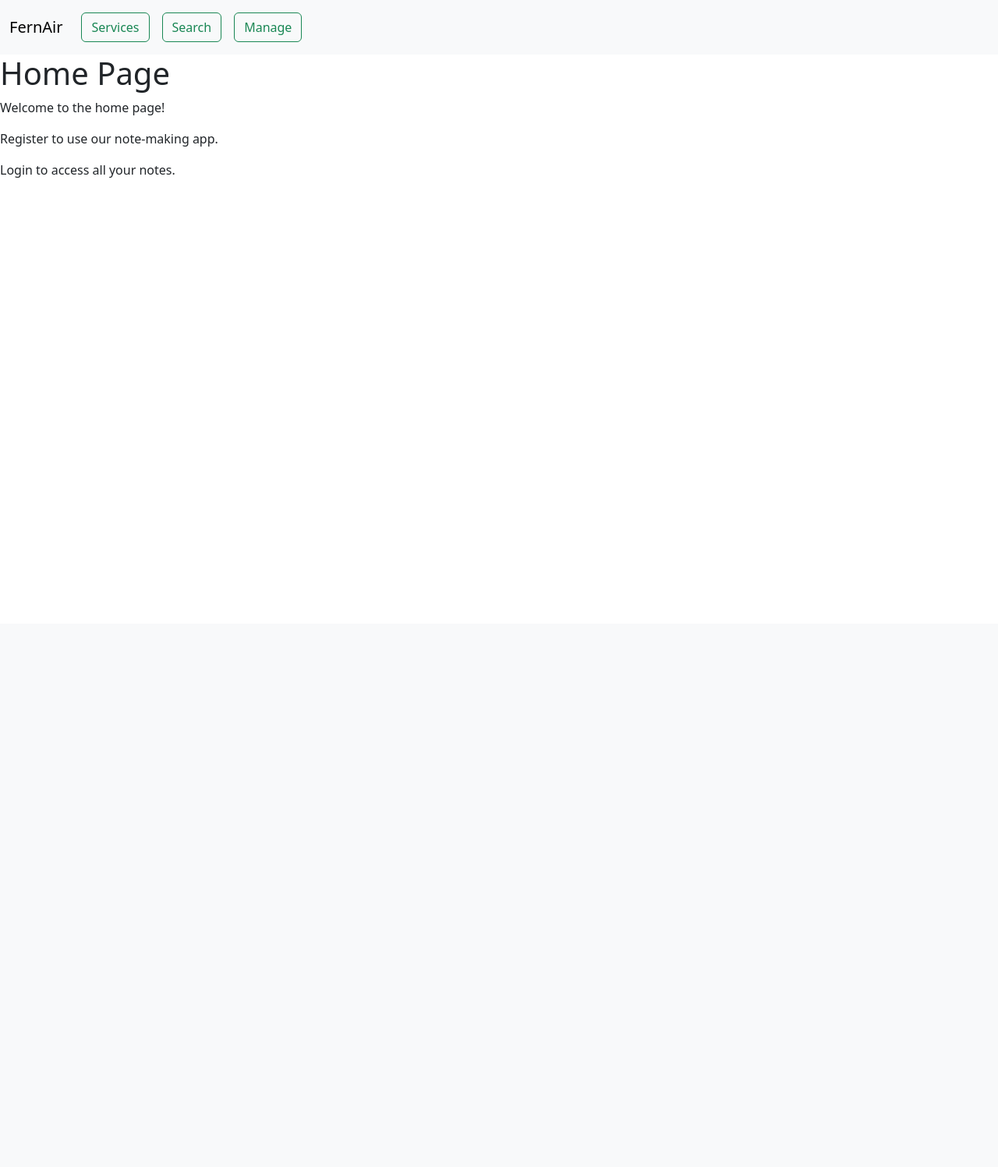
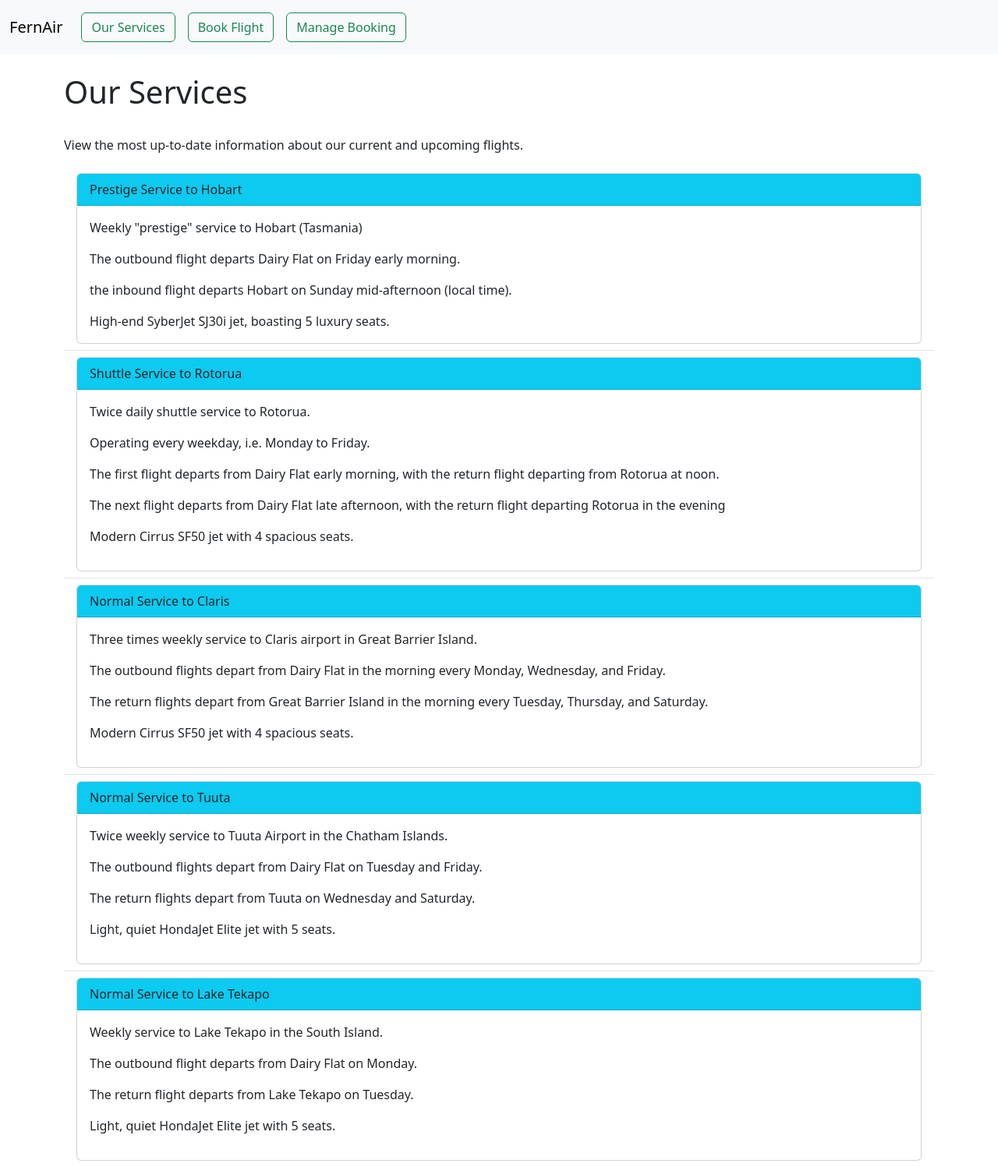
Before and after one commit to mmbi-glitch/159352_A2, a Flask app: page /flights in a window 1280 px wide. Shown: the whole page at 78% size. Before the commit the page ends 228 px from the top, so only its background shows below. Run offline with Flask 3, Linux system fonts and the light colour scheme; parts of the project's set-up code (start-up, migrations or seed data) failed here and were passed over.

Commit message:
UI looks a bit better.

```diff
--- a/backend/views.py
+++ b/backend/views.py
@@ -13,16 +13,16 @@ views = Blueprint("views", __name__)
 
 @views.route("/")
 def home():
-    return render_template("home.html")
+    return render_template("home.html", user=current_user)
 
 
 @views.route("/flights")
 def flights_services():
-    return render_template("flights_services.html")
+    return render_template("flights_services.html", user=current_user)
 
 @views.route("/flights/search", methods=["GET", "POST"])
 def flights_search():
-    return render_template("flights_search.html")
+    return render_template("flights_search.html", user=current_user)
 
 
 @views.route("/flights/found", methods=["GET", "POST"])
@@ -50,11 +50,11 @@ def flights_found():
             print("FLIGHTS_OUT:", flights_out)
             print("FLIGHTS_IN:", flights_in)
             if trip_type == "OneWay":
-                return render_template("flights_found.html", outbound_flights=flights_out, round_trip=False)
+                return render_template("flights_found.html", outbound_flights=flights_out, round_trip=False, user=current_user)
             return render_template("flights_found.html", outbound_flights=flights_out, inbound_flights=flights_in,
-                                   round_trip=True)
+                                   round_trip=True, user=current_user)
     # now, we need display found flights
-    return render_template("flights_found.html")
+    return render_template("flights_found.html", user=current_user)
 
 
 @views.route("/flights/book", methods=["GET", "POST"])
@@ -142,7 +142,7 @@ def flights_book():
 
             print("NOT EMPTY:", request.form)
 
-    return render_template("make_booking.html")
+    return render_template("make_booking.html", user=current_user)
 
 
 @views.route("/select_flights", methods=["GET", "POST"])
@@ -199,7 +199,7 @@ def manage():
                 flash("Incorrect booking reference. Please try again.", category="error")
             else:
                 flash("This last name does not exist.", category="error")
-    return render_template("manage.html")
+    return render_template("manage.html", user=current_user)
 
 
 @views.route("/manage/booking")
--- a/frontend/templates/base.html
+++ b/frontend/templates/base.html
@@ -27,15 +27,24 @@
         </button>
         <div class="collapse navbar-collapse" id="navbar">
             <div class="navbar-nav">
+                {% if user.is_authenticated %}
+                <a class="nav-item nav-link" id="manage" href="/manage/booking">
+                    <button class="btn btn-outline-success my-2 my-sm-0">View Booking</button>
+                </a>
+                <a class="nav-item nav-link" id="exit" href="/exit">
+                    <button class="btn btn-outline-success my-2 my-sm-0">Exit Booking</button>
+                </a>
+                {% else %}
                 <a class="nav-item nav-link" id="flights_services" href="/flights">
-                    <button class="btn btn-outline-success my-2 my-sm-0">Services</button>
+                    <button class="btn btn-outline-success my-2 my-sm-0">Our Services</button>
                 </a>
                 <a class="nav-item nav-link" id="flights_search" href="/flights/search">
-                    <button class="btn btn-outline-success my-2 my-sm-0">Search</button>
+                    <button class="btn btn-outline-success my-2 my-sm-0">Book Flight</button>
                 </a>
                 <a class="nav-item nav-link" id="manage" href="/manage">
-                    <button class="btn btn-outline-success my-2 my-sm-0">Manage</button>
+                    <button class="btn btn-outline-success my-2 my-sm-0">Manage Booking</button>
                 </a>
+                {% endif %}
             </div>
         </div>
     </div>
--- a/frontend/templates/flights_found.html
+++ b/frontend/templates/flights_found.html
@@ -5,8 +5,10 @@
 {% endblock %}
 
 {% block content %}
-    <div class="container-fluid">
+    <div class="container-md">
+        <br>
         <h1>Flights Found</h1>
+        <br>
         <h2>Choose your outbound flight</h2>
         <p>We found {{ outbound_flights|length }} outbound flight(s). </p>
         <ul class="list-group" id="outbound_flights">
--- a/frontend/templates/flights_services.html
+++ b/frontend/templates/flights_services.html
@@ -1,12 +1,87 @@
 {% extends "base.html" %}
 
 {% block title %}
-    Home
+    Flight Services
 {% endblock %}
 
 {% block content %}
-<h1>Home Page</h1>
-<p>Welcome to the home page!</p>
-<p>Register to use our note-making app.</p>
-<p>Login to access all your notes.</p>
+    <div class="container-md">
+        <br>
+        <h1>Our Services</h1>
+        <br>
+        <p>View the most up-to-date information about our current and upcoming flights.</p>
+        <ul class="list-group list-group-flush">
+            <li class="list-group-item">
+                <div class="card">
+                    <div class="card-header bg-info">
+                        Prestige Service to Hobart
+                    </div>
+                    <div class="card-body">
+                        <p class="card-text"> Weekly "prestige" service to Hobart (Tasmania)</p>
+                        <p class="card-text">The outbound flight departs Dairy Flat on Friday early morning.</p>
+                        <p class="card-text">the inbound flight departs Hobart on Sunday mid-afternoon (local time).</p>
+                        <p class="card-text">High-end SyberJet SJ30i jet, boasting 5 luxury seats.</p>
+
+                    </div>
+                </div>
+            </li>
+            <li class="list-group-item">
+                <div class="card">
+                    <div class="card-header bg-info">
+                        Shuttle Service to Rotorua
+                    </div>
+                    <div class="card-body">
+                        <p>Twice daily shuttle service to Rotorua.</p>
+                        <p>Operating every weekday, i.e. Monday to Friday.</p>
+                        <p>The first flight departs from Dairy Flat early morning, with the return flight departing from
+                            Rotorua at noon.</p>
+                        <p> The next flight departs from Dairy Flat late afternoon, with the return flight departing Rotorua
+                            in the evening</p>
+                        <p>Modern Cirrus SF50 jet with 4 spacious seats.</p>
+                    </div>
+                </div>
+            </li>
+            <li class="list-group-item">
+                <div class="card">
+                    <div class="card-header bg-info">
+                        Normal Service to Claris
+                    </div>
+                    <div class="card-body">
+                        <p>Three times weekly service to Claris airport in Great Barrier Island.</p>
+                        <p>The outbound flights depart from Dairy Flat in the morning every Monday, Wednesday, and
+                            Friday.</p>
+                        <p> The return flights depart from Great Barrier Island in the morning every
+                            Tuesday, Thursday, and Saturday.</p>
+                        <p>Modern Cirrus SF50 jet with 4 spacious seats.</p>
+                    </div>
+                </div>
+            </li>
+            <li class="list-group-item">
+                <div class="card">
+                    <div class="card-header bg-info">
+                        Normal Service to Tuuta
+                    </div>
+                    <div class="card-body">
+                        <p>Twice weekly service to Tuuta Airport in the Chatham Islands.</p>
+                        <p>The outbound flights depart from Dairy Flat on Tuesday and Friday.</p>
+                        <p>The return flights depart from Tuuta on Wednesday and Saturday.</p>
+                        <p>Light, quiet HondaJet Elite jet with 5 seats.</p>
+                    </div>
+                </div>
+            </li>
+                        <li class="list-group-item">
+                <div class="card">
+                    <div class="card-header bg-info">
+                        Normal Service to Lake Tekapo
+                    </div>
+                    <div class="card-body">
+                        <p>Weekly service to Lake Tekapo in the South Island.</p>
+                        <p>The outbound flight departs from Dairy Flat on Monday.</p>
+                        <p>The return flight departs from Lake Tekapo on Tuesday.</p>
+                        <p>Light, quiet HondaJet Elite jet with 5 seats.</p>
+                    </div>
+                </div>
+            </li>
+        </ul>
+    </div>
 {% endblock %}
--- a/frontend/templates/make_booking.html
+++ b/frontend/templates/make_booking.html
@@ -5,8 +5,10 @@
 {% endblock %}
 
 {% block content %}
-    <div class="container">
+    <div class="container-md">
+        <br>
         <h1>Make A Booking</h1>
+        <br>
         <p>Fill in passenger details and then confirm the booking.</p>
         <form action="" method="post">
             <hr>
```
Also changed, not shown: frontend/templates/flights_search.html (+4 -3 lines), frontend/templates/home.html (+14 -4 lines), frontend/templates/manage.html (+7 -3 lines), frontend/templates/manage_booking.html (+16 -7 lines).
